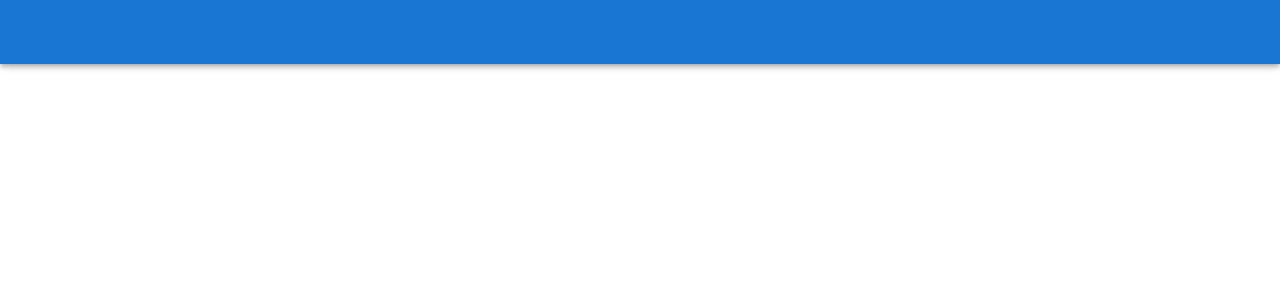
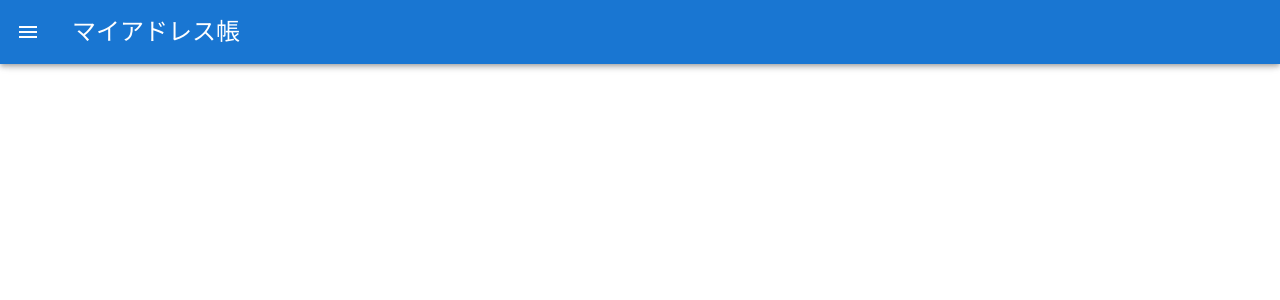
Before and after one commit to nari2239/sample-app, a Vue app: page / in a window 1280 px wide. Shown: the top 300 px of the page. Built offline with nearby package versions, Linux system fonts and the light colour scheme.

Commit message:
サイドバーアイコンなどの追加

```diff
--- a/src/App.vue
+++ b/src/App.vue
@@ -5,6 +5,11 @@
       color="primary"
       dark
     >
+      <v-app-bar-nav-icon></v-app-bar-nav-icon>
+      <v-toolbar-title class="headline text-uppercase">
+        <span>マイアドレス帳</span>
+      </v-toolbar-title>
+      <v-spacer></v-spacer>
 
     </v-app-bar>
 
```
